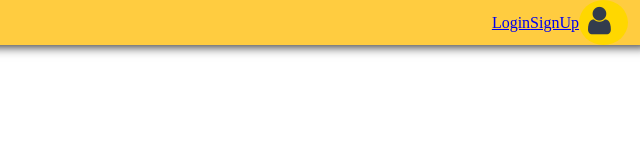
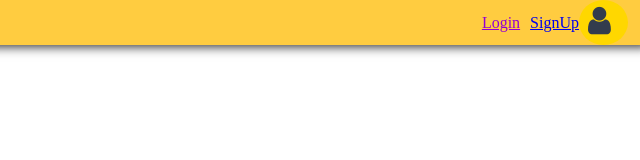
Before and after one commit to esther11/travelPlanner, a plain HTML site: page WebContent/page/header.html in a window 1280 px wide. Shown: the full height of the page, 640-1280 px from the left. Drawn offline with Linux system fonts and the light colour scheme; a web font is replaced by a local one.

```diff
--- a/WebContent/page/header.html
+++ b/WebContent/page/header.html
@@ -16,7 +16,7 @@
         <a id="header-search" href="#">Search</a>
       </nav>
       <span id="welcome-msg"></span>
-      <a id="login/logout-link" href="#">Login</a>
+      <a id="login-logout-link" href="#">Login</a>
       <a id="Signup-link" href="signup.html">SignUp</a>
       <i id="avatar" class="avatar fa fa-user fa-2x"></i>
     </header>
--- a/WebContent/resource/scripts/header.js
+++ b/WebContent/resource/scripts/header.js
@@ -9,7 +9,7 @@
 	function initialize() {
 		var myplan = $("header-myplan");
 		var search = $("header-search");
-		var login = $("login/logout-link");
+		var login = $("login-logout-link");
 		var welcome = $("welcome-msg");
 		var signupBtn = $("Signup-link")
 
--- a/WebContent/resource/styles/header.css
+++ b/WebContent/resource/styles/header.css
@@ -46,7 +46,7 @@
   border-color: transparent;
 }
 
-#logout-link{
+#login-logout-link{
   color: #9400d3;
   font-weight: 400;
   margin-right: 10px;
```
